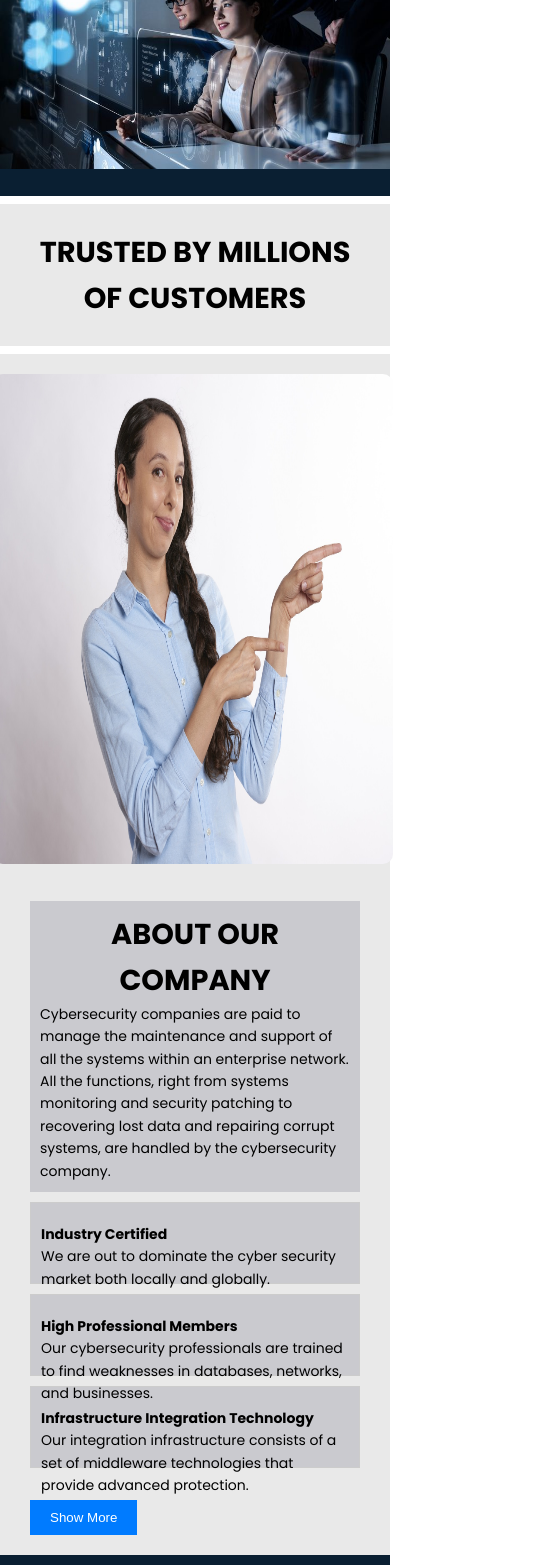
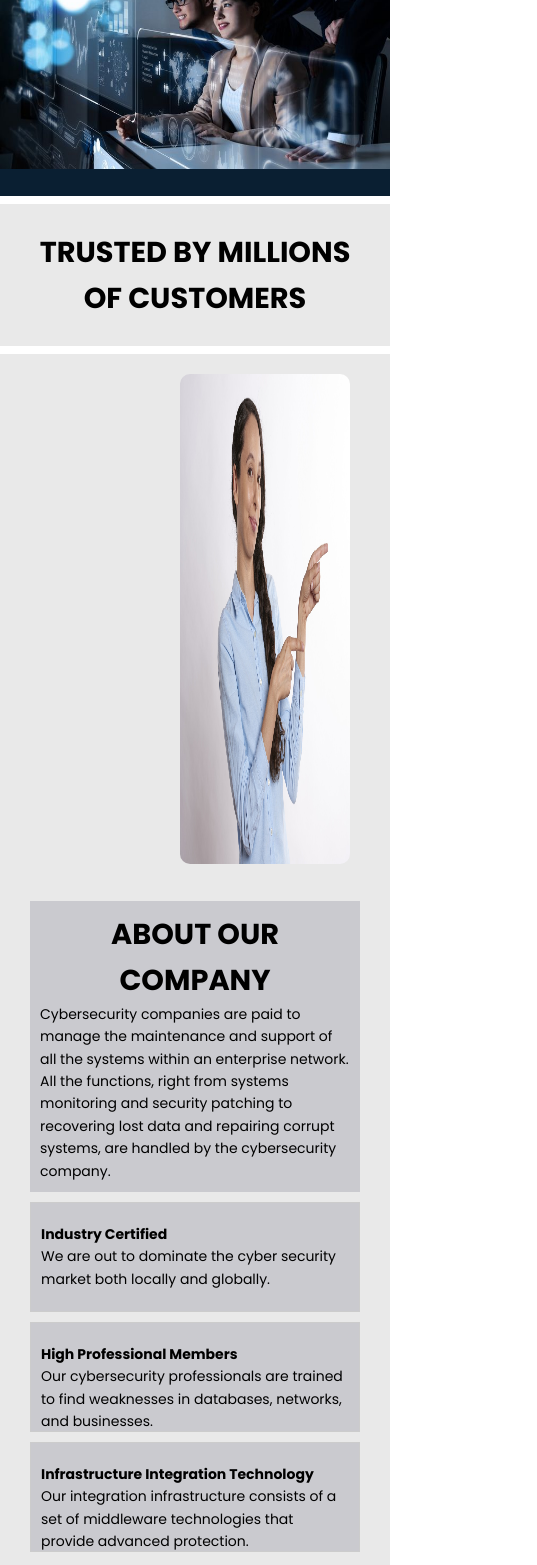
Before and after one commit to marvinok26/cybersec-website, a React (Create React App) app in the folder client/: page / in a window 390 px wide. Shown: the part 432-1997 px from the top of the page, 537 px wide, since content can reach past the window. Built offline with nearby package versions, Linux system fonts and the light colour scheme.

Commit message:
media query changes

```diff
--- a/client/src/index.css
+++ b/client/src/index.css
@@ -283,31 +283,38 @@ body {
     margin: 20px 0;
   }
 
-  .about-image {
-    margin-left: 0;
-    width: 100%;
-    height: auto;
-  }
 
   .con3-content {
     margin: 0;
     width: 100%;
   }
 
-  .container3 {
+  .con3-img {
+    position: relative;
     flex-direction: column;
     align-items: center;
-}
-
-.container3 img{
-    width: 100%; /* Adjust the width as needed, e.g., 100% */
-    max-width: 400px; /* Set a maximum width */
-    margin-right: 9rem;
-}
+    justify-content: center;
+    margin: 0 auto;
+}
+.con3-img img{
+    width: 100%;
+}
+
+/* .container3 img{
+    align-items: flex-start;
+    width: 100%;
+    max-width: 300px;
+
+} */
 
   .con3-header, .con3-text {
+    align-items: stretch;
+    justify-content: flex-start;
     width: 90%;
     margin: 10px 0;
+  }
+  .con3-text{
+   height: 110px;
   }
 
 }
@@ -932,11 +939,11 @@ body {
     font-size: 20px;
   }
 
-  .about-image {
+  /* .about-image {
     margin-left: 0;
     width: 100%;
     height: auto;
-  }
+  } */
 
   .con3-content {
     margin: 0;
```
